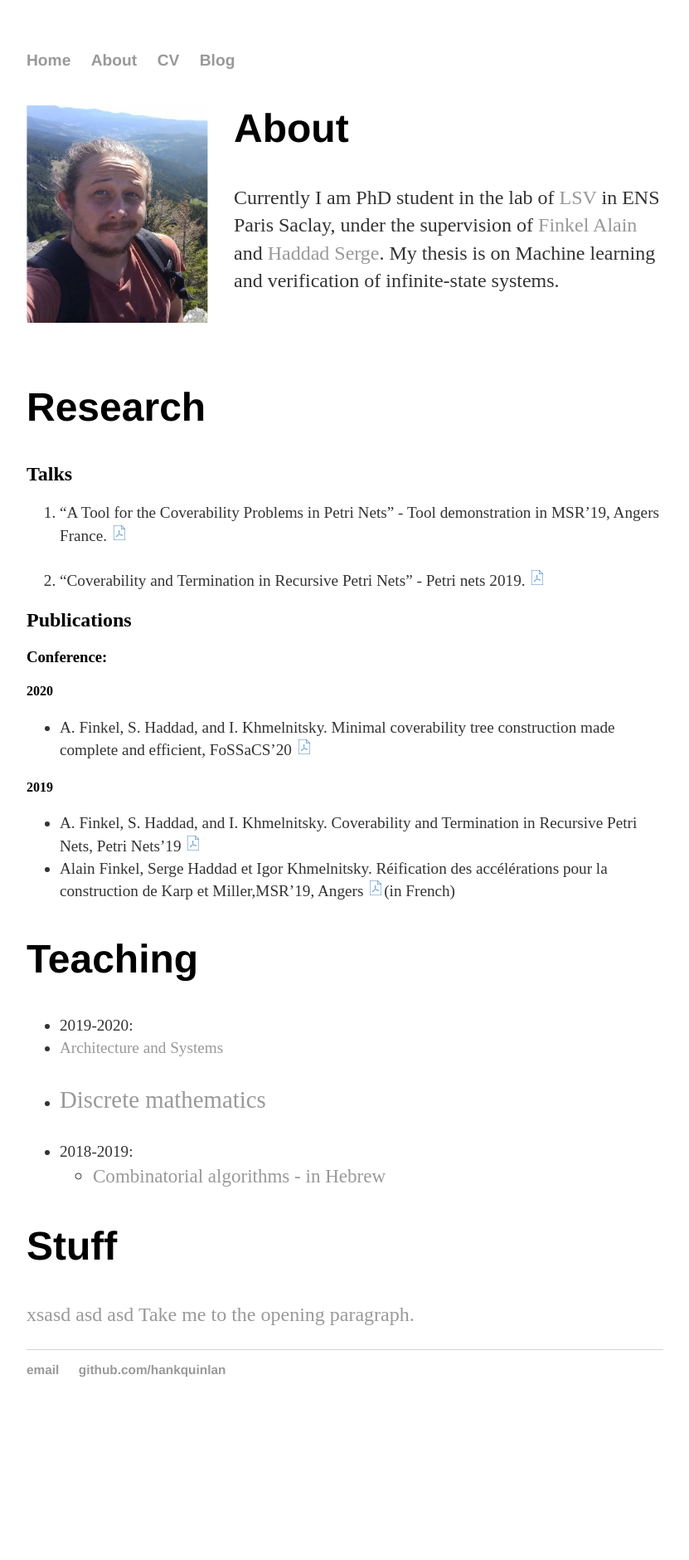
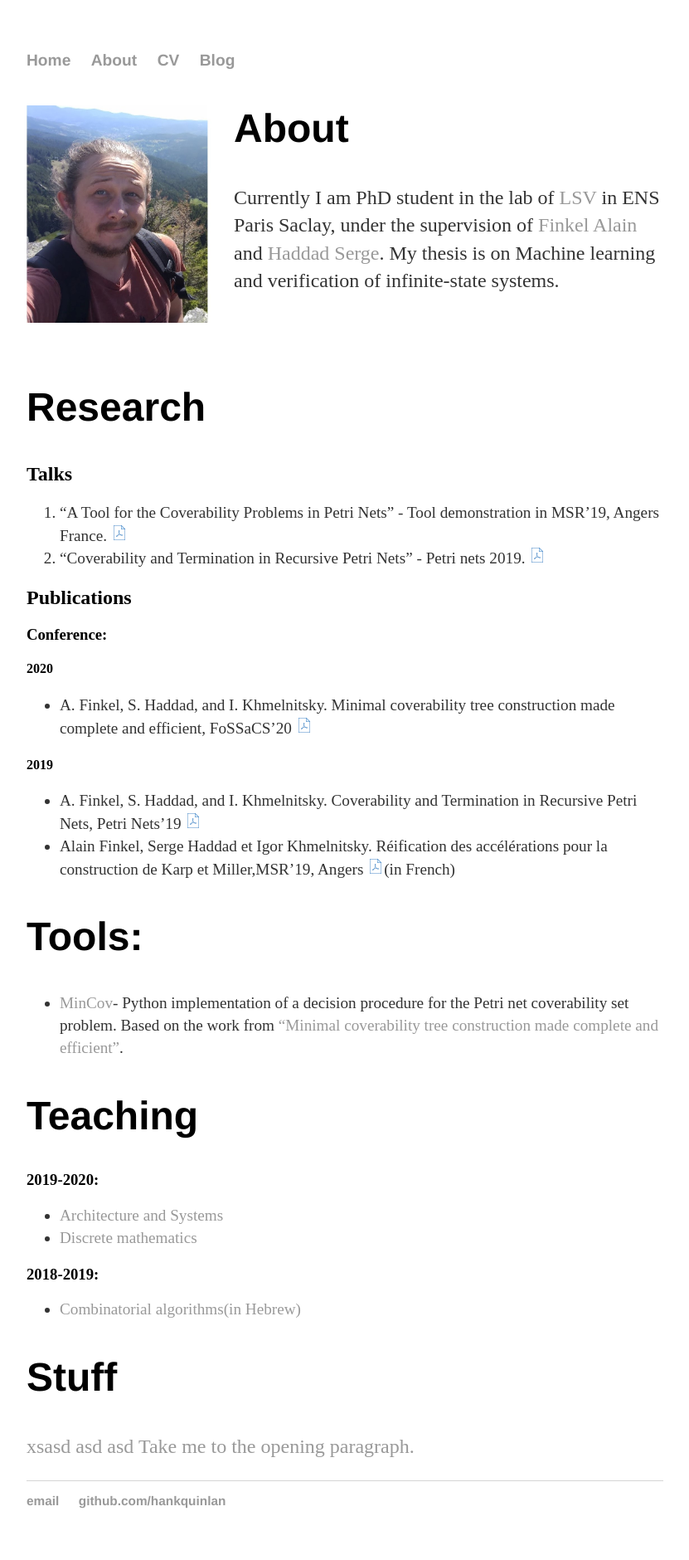
Before and after one commit to IgorKhm/igorkhm.github.io, a Jekyll site: the page built from index.md, in a window 1280 px wide. Shown: the whole page at 83% size, without its empty margins (224-1055 px from the left). Built offline with Jekyll 4.4.1, drawn with Linux system fonts in a browser that asks for light colours; before the commit the page ends 1721 px from its top, so only the background shows below that.

Commit message:
Update index.md

```diff
--- a/index.md
+++ b/index.md
@@ -6,10 +6,11 @@ title: "Igor Khmelnitsky, personal website"
 # <img src="pictures/myphoto3.jpg" style="float: left;" alt="drawing" width="250"/> About
 Currently I am PhD student in the lab of [LSV](https://www.lsv.fr) in ENS Paris Saclay, under the supervision of [Finkel Alain](http://www.lsv.fr/~finkel) and [Haddad Serge](http://www.lsv.fr/~haddad). My thesis is on Machine learning and verification of infinite-state systems. <br /> <br /> <br />
 
+
 # Research
 ## Talks
 
-1. "A Tool for the Coverability Problems in Petri Nets" - Tool demonstration in MSR'19, Angers France. <a href="/presentations/msr19.pdf"><img src="pictures/pdf.png" alt="drawing" width="20"/> </a> <br /><br />
+1. "A Tool for the Coverability Problems in Petri Nets" - Tool demonstration in MSR'19, Angers France. <a href="/presentations/msr19.pdf"><img src="pictures/pdf.png" alt="drawing" width="20"/> </a>
 2. "Coverability and Termination in Recursive Petri Nets" - Petri nets 2019.  <a href="/presentations/petrinet19.pdf
 "><img src="pictures/pdf.png" alt="drawing" width="20"/></a>
 
@@ -25,16 +26,19 @@ Currently I am PhD student in the lab of [LSV](https://www.lsv.fr) in ENS Paris
    + Alain Finkel, Serge Haddad et Igor Khmelnitsky. Réification des accélérations pour la construction de Karp et Miller,MSR'19, Angers
    <a href="https://hal.archives-ouvertes.fr/hal-02431913"><img src="pictures/pdf.png" alt="drawing" width="20"/></a>(in French)
 
+# Tools:
+ + [MinCov](https://github.com/IgorKhm/MinCov)- Python implementation of a decision procedure for the Petri net coverability set problem. Based on the work from <a href="/tobeadded"> "Minimal coverability tree construction made complete and efficient"</a>.
+
+
 # Teaching
 <p id="opening"> </p>
 
--  2019-2020:
+###  2019-2020:
   * [Architecture and Systems](http://www.lsv.fr/~finkel)
   * [Discrete mathematics](http://www.lsv.fr/~haddad)
 
-
-- 2018-2019:
-  * [Combinatorial algorithms - in Hebrew](http:/www.lsv.fr~finkel)
+### 2018-2019:
+  * [Combinatorial algorithms(in Hebrew)](http:/www.lsv.fr~finkel)
 
 
 # Stuff
```
